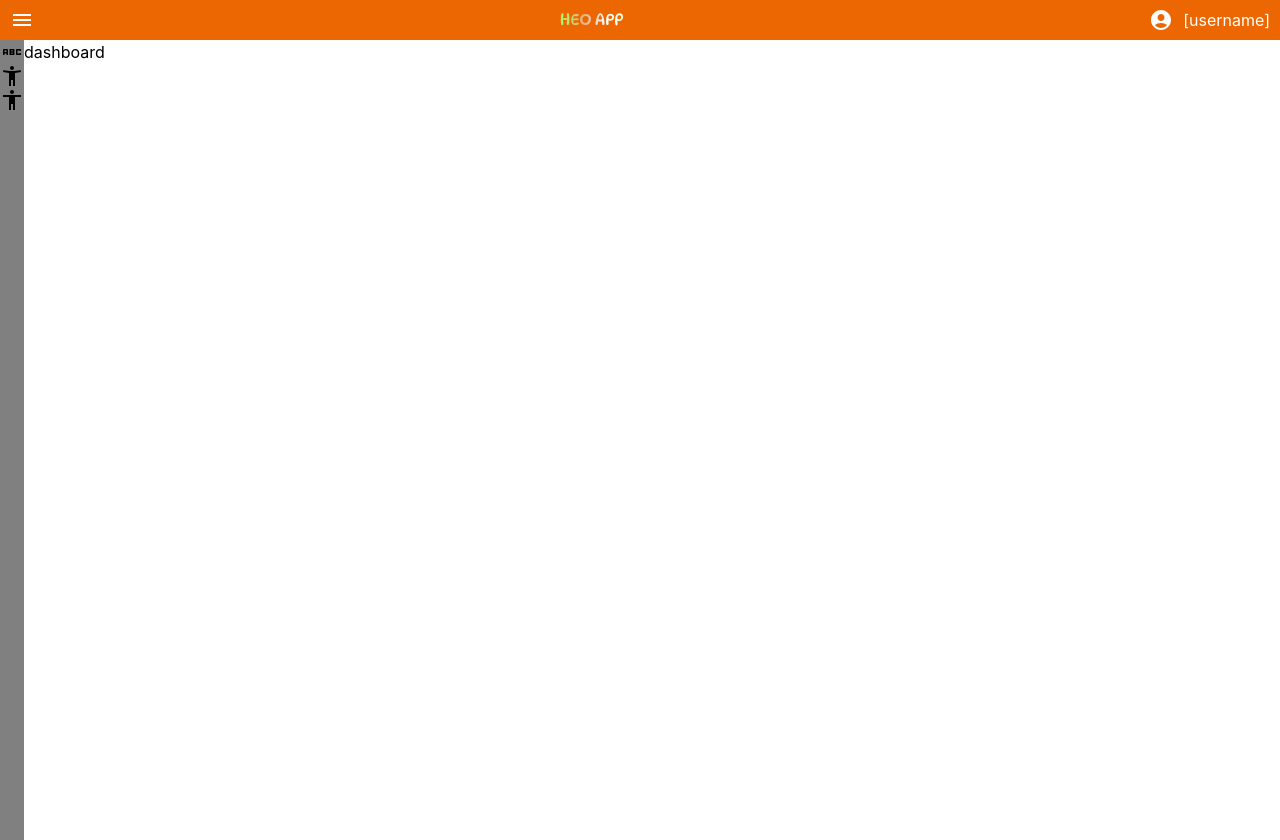
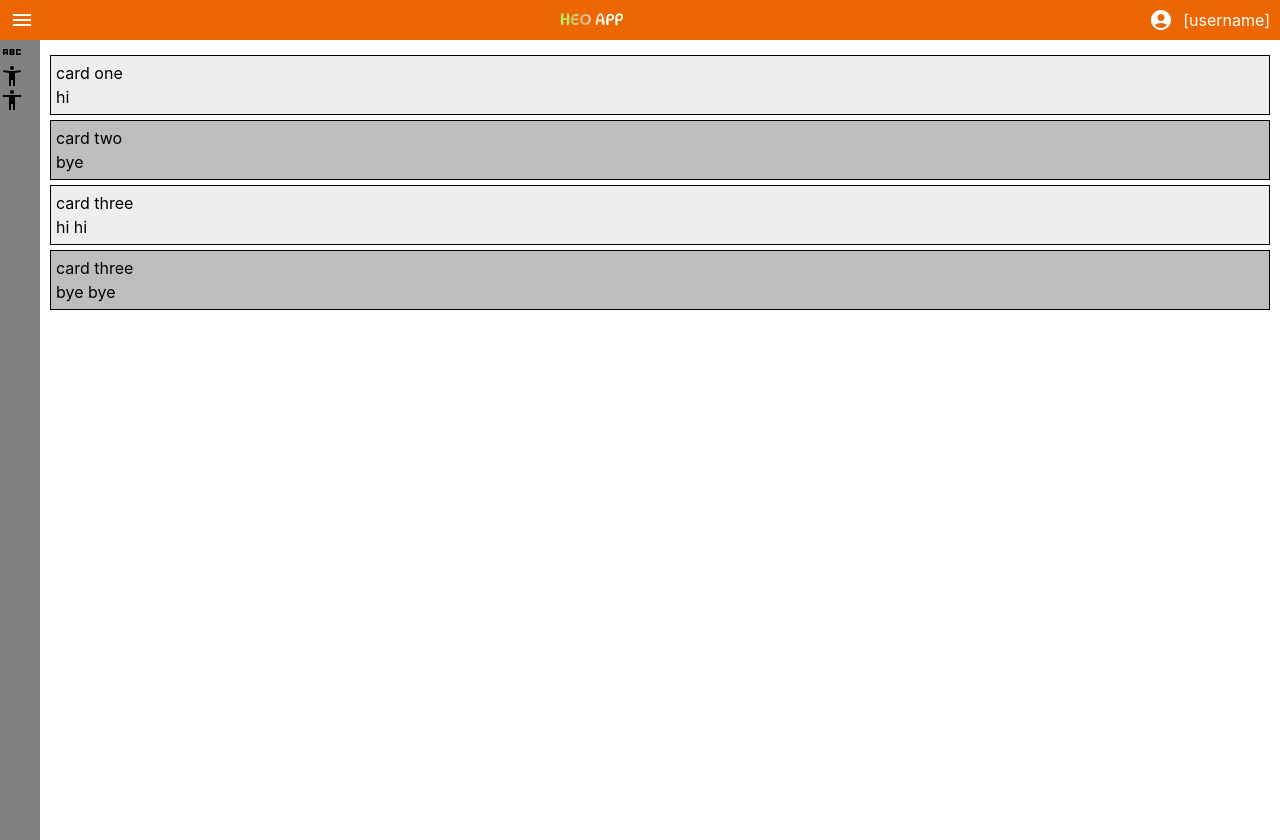
Before and after one commit to heo-app/heo_playground, a React (Create React App) app: page / in a window 1280 px wide. Built offline with nearby package versions, Linux system fonts and the light colour scheme.

Commit message:
fix: styles

```diff
--- a/src/components/dashboard/DashboardView.tsx
+++ b/src/components/dashboard/DashboardView.tsx
@@ -4,14 +4,15 @@ import { useTheme } from '@mui/material/styles';
 import dashboardImage from '../../images/heo-fun.gif';
 
 import type { DashboardViewProps } from './DashboardTypes';
+import { Posts } from '../posts';
 
 const DashboardView: FC<DashboardViewProps> = (props) => {
   const theme = useTheme();
 
   return (
-    <div>
+    <div style={{ display: 'flex', flex: 1 }}>
       {/* <img src={dashboardImage} alt="" height={300} width={400} /> */}
-      dashboard
+      <Posts />
     </div>
   );
 };
--- a/src/components/drawer/DrawerStyles.ts
+++ b/src/components/drawer/DrawerStyles.ts
@@ -5,7 +5,8 @@ import type { DrawerStylesProps } from './DrawerTypes';
 
 export const useStyles = makeStyles<Theme, DrawerStylesProps>(() => ({
   openDrawerContainer: {
-    width: ({ openDrawerWidth }): number => openDrawerWidth,
+    // width: ({ openDrawerWidth }): number => openDrawerWidth, // FIXME: use dynamic width
+    width: 240, // TODO: use dynamic width
     display: 'flex',
     flexDirection: 'column',
     background: 'lightGray',
@@ -13,7 +14,8 @@ export const useStyles = makeStyles<Theme, DrawerStylesProps>(() => ({
   },
 
   closeDrawerContainer: {
-    width: ({ closeDrawerWidth }): number => closeDrawerWidth,
+    // width: ({ closeDrawerWidth }): number => closeDrawerWidth,// FIXME: use dynamic width
+    width: 40, // TODO: use dynamic width
     display: 'flex',
     flexDirection: 'column',
     background: 'gray',
--- a/src/components/post/postStyles.tsx
+++ b/src/components/post/postStyles.tsx
@@ -8,8 +8,19 @@ export const useStyles = makeStyles<Theme, PostStylesProps>((theme) => ({
     display: 'flex',
     flexDirection: 'column',
     width: '100%',
-    background: ({ type }): string => {
-      return type === 'proffer' ? theme.palette.grey['200'] : theme.palette.grey['400'];
-    },
+    // background: ({ type }): string => {
+    //   return type === 'proffer' ? theme.palette.grey['200'] : theme.palette.grey['400'];
+    // },
+    border: '1px solid black',
+    padding: 5,
+    marginTop: 5,
+    justifyContent: 'center',
+    alignContent: 'center',
+  },
+  profferCard: {
+    background: theme.palette.grey['200'],
+  },
+  demandCard: {
+    background: theme.palette.grey['400'],
   },
 }));
--- a/src/components/post/postView.tsx
+++ b/src/components/post/postView.tsx
@@ -9,7 +9,7 @@ const PostView: FC<PostViewProps> = (props) => {
   const classes = useStyles({ type });
 
   return (
-    <div className={classes.container}>
+    <div className={`${classes.container} ${type === 'proffer' ? classes.profferCard : classes.demandCard}`}>
       <p> {title}</p>
       <p> {description}</p>
     </div>
--- a/src/components/posts/postsStyles.tsx
+++ b/src/components/posts/postsStyles.tsx
@@ -9,5 +9,6 @@ export const useStyles = makeStyles<Theme>((theme) => ({
     width: '100%',
     height: '100%',
     flexDirection: 'column',
+    padding: 10,
   },
 }));
```
